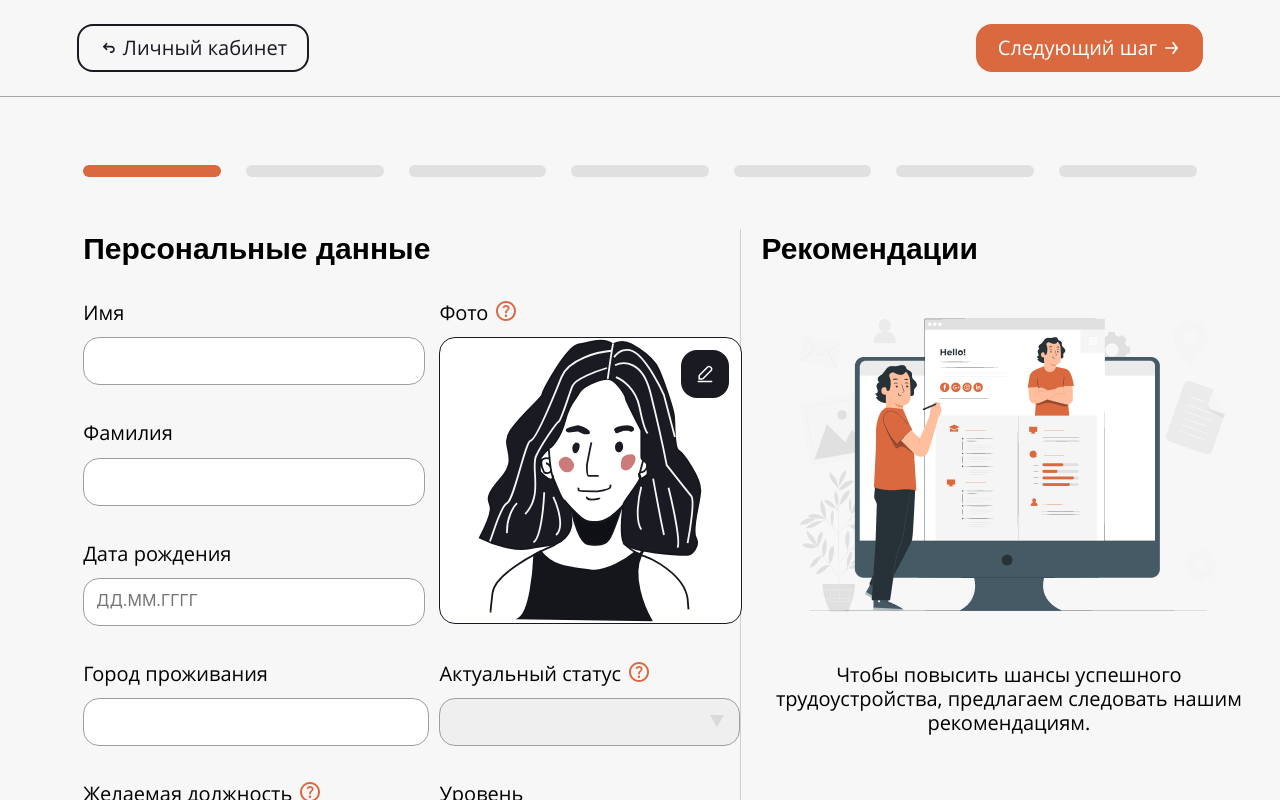
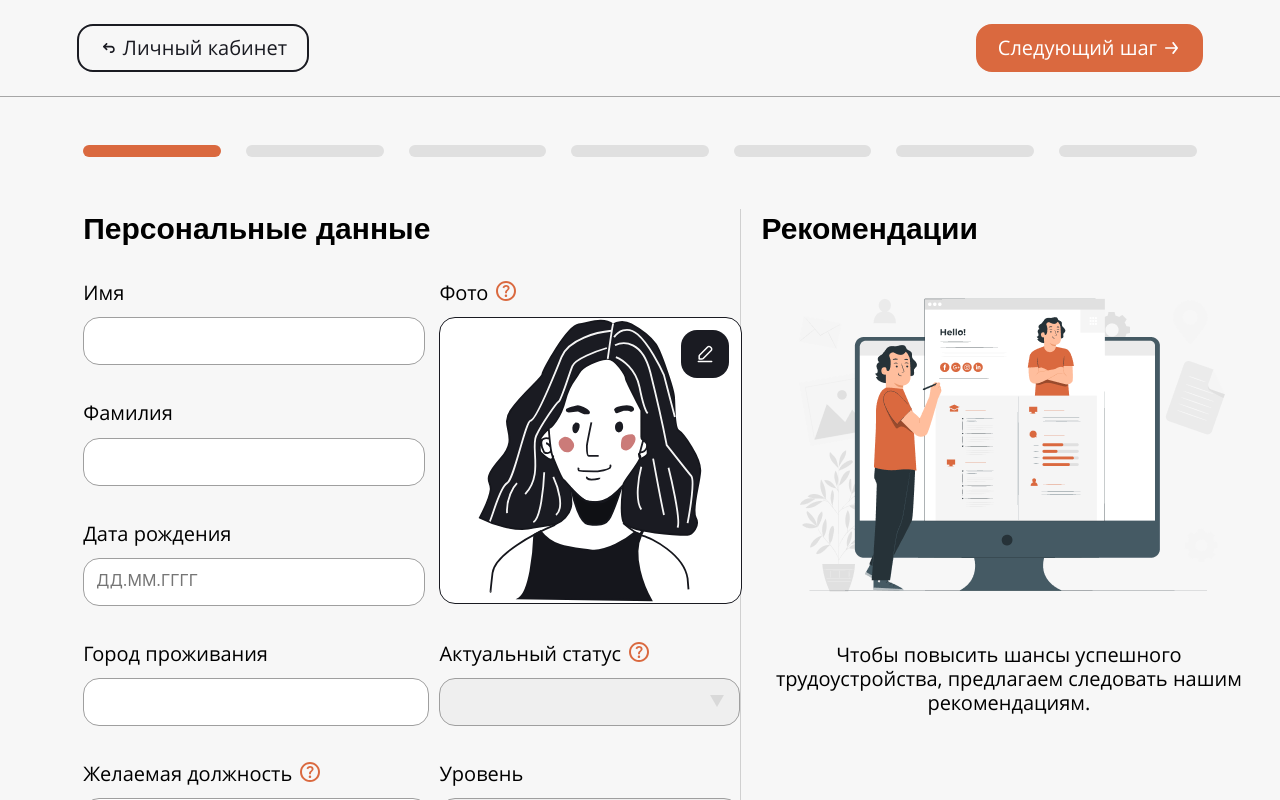
Before and after one commit to homo-errantium/frontend, a React (Create React App) app: page /resume/personal-data in a window 1280 px wide. Shown: the top 800 px of the page. Built offline with nearby package versions, Linux system fonts and the light colour scheme.

Commit message:
feat(progressbar.scss): updated margin-top of progress bar

```diff
--- a/src/components/Resume/ResumeComponents/ProgressBar/ProgressBar.scss
+++ b/src/components/Resume/ResumeComponents/ProgressBar/ProgressBar.scss
@@ -3,7 +3,7 @@
   width: 87%;
   height: 12px;
   border-radius: 20px;
-  margin: 68px auto 0;
+  margin: 48px auto 0;
   position: relative;
 }
 
```
